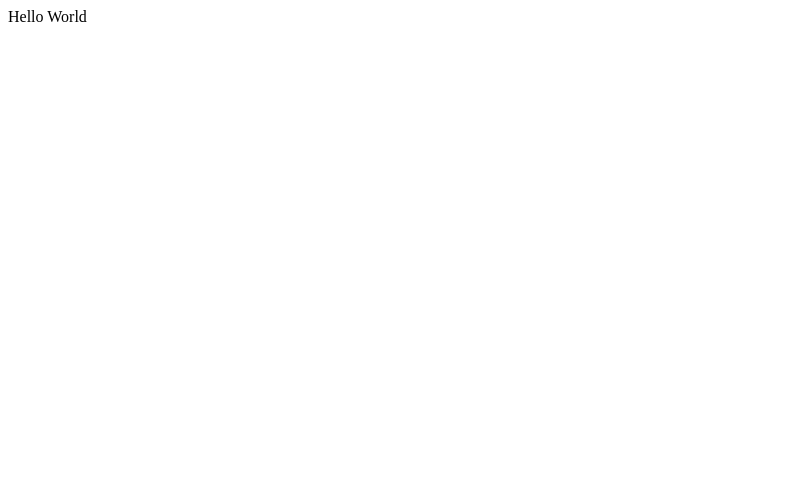
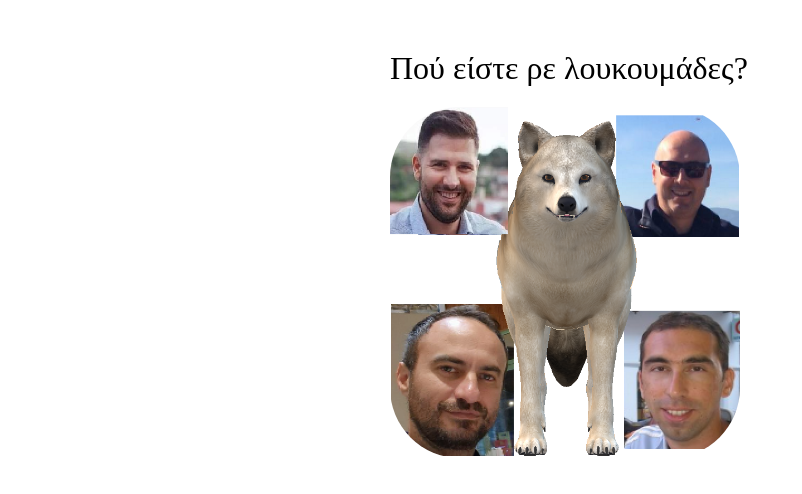
Before and after one commit to xtzaferis/The-wolves-of-loukouma, a plain HTML site: page index.html in a window 1280 px wide. Shown: the whole page, without its empty margins (0-802 px from the left). Drawn offline with Linux system fonts and the light colour scheme.

Commit message:
some changes

```diff
--- a/css/flexbox.css
+++ /dev/null
@@ -1,5 +0,0 @@
-.container {
-    display: flex;
-    flex-wrap: wrap;
-    justify-content: space-around;
-}
--- a/css/page.css
+++ /dev/null
@@ -1,29 +0,0 @@
-/* =================================
-  Page Styles
-==================================== */
-
-* {
-	box-sizing: border-box;
-}
-body {
-	font-size: 1.35em;
-	font-family: 'Varela Round', sans-serif;
-	color: #fff;
-	background: #e8e9e9;
-	padding-left: 5%;
-	padding-right: 5%;
-}
-.container {
-	padding: 10px;
-	background: #fff;
-  border-radius: 5px;
-	margin: 45px auto;
-  box-shadow: 0 1.5px 0 0 rgba(0,0,0,0.1);
-}
-.item {
-	color: #fff;
-	padding: 15px;
-	margin: 5px;
-	background: #3db5da;
-	border-radius: 3px;
-}
--- a/index.html
+++ b/index.html
@@ -3,9 +3,13 @@
     <meta charset="UTF-8">
     <meta name="viewport" content="width=device-width, initial-scale=1.0">
     <meta http-equiv="X-UA-Compatible" content="ie=edge">
+    <link rel="stylesheet" href="styles.css">
     <title>Document</title>
 </head>
 <body>
-    Hello World
+    <div class="container">
+        <span class="intro">Πού είστε ρε λουκουμάδες?</span>
+        <img src="./static/lukoi.png" width="350px">
+    </div>
 </body>
 </html>
--- /dev/null
+++ b/styles.css
@@ -0,0 +1,14 @@
+.container {
+    max-width: 500px;
+    margin: auto;
+    margin-top: 50px;
+}
+
+.intro {
+    font-size: xx-large;
+}
+
+img {
+    margin-top: 20px;
+    border-radius: 20%;
+  }
```
Also changed, not shown: static/lukoi.png (added), style.css (deleted).
